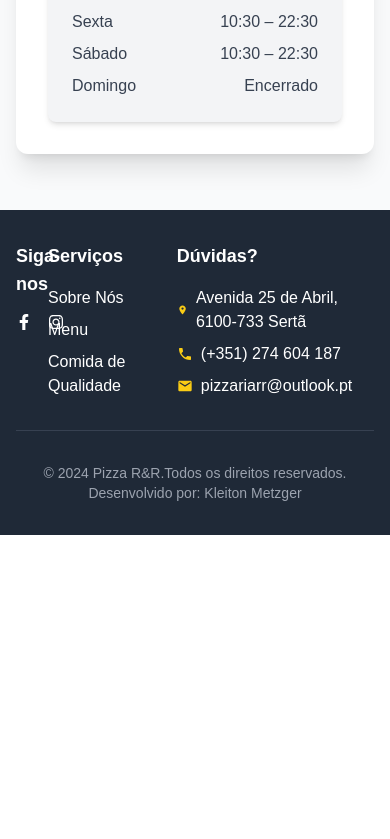
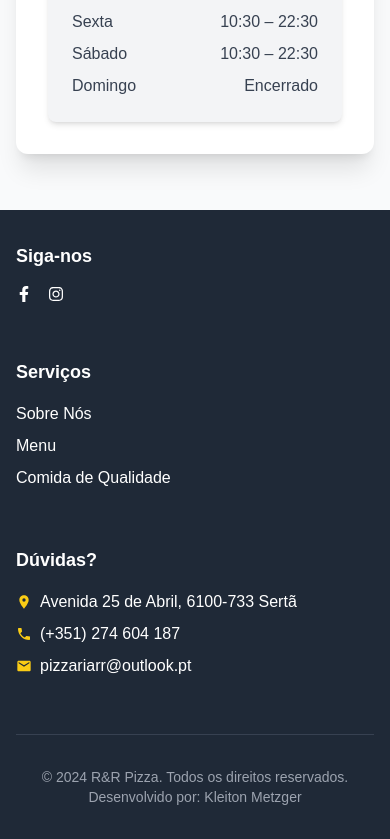
Before and after one commit to Kleiton-Metzger/rr_pizza, a Next.js app: page /about in a window 390 px wide. Shown: the part 1703-2542 px from the top of the page. Before the commit the page ends 2238 px from the top, so only its background shows below. Built offline with nearby package versions, Linux system fonts and the light colour scheme.

Commit message:
Refactor Footer component to update copyright and developer information(With these changes, the footer will look good on all screen sizes, maintaining readability and usability. The layout will adjust seamlessly between mobile and desktop views, providing a better user experience overall.)

```diff
--- a/src/components/Footer.tsx
+++ b/src/components/Footer.tsx
@@ -2,7 +2,6 @@ import React from 'react';
 import {
   FaFacebookF,
   FaInstagram,
-
 } from "react-icons/fa";
 import {
   MdLocationOn,
@@ -15,10 +14,9 @@ export const Footer: React.FC = () => {
     <footer className="bg-gray-800 text-white py-8">
       <div className="container mx-auto px-4 grid grid-cols-1 md:grid-cols-3 gap-8">
         {/* Social Media Section */}
-        <div className="flex flex-col items-start">
+        <div className="flex flex-col items-start mb-6 md:mb-0">
           <h3 className="text-lg font-semibold mb-4">Siga-nos</h3>
           <div className="flex space-x-4">
-
             <a href="https://www.facebook.com/pizzariaRR/" aria-label="Facebook" className="hover:text-yellow-400">
               <FaFacebookF />
             </a>
@@ -29,7 +27,7 @@ export const Footer: React.FC = () => {
         </div>
 
         {/* Services Section */}
-        <div className="flex flex-col items-start">
+        <div className="flex flex-col items-start mb-6 md:mb-0">
           <h3 className="text-lg font-semibold mb-4">Serviços</h3>
           <ul className="space-y-2">
             <li><a href="/about" className="hover:text-yellow-400">Sobre Nós</a></li>
@@ -39,7 +37,7 @@ export const Footer: React.FC = () => {
         </div>
 
         {/* Contact Section */}
-        <div className="flex flex-col items-start">
+        <div className="flex flex-col items-start mb-6 md:mb-0">
           <h3 className="text-lg font-semibold mb-4">Dúvidas?</h3>
           <ul className="space-y-2">
             <li>
@@ -82,9 +80,11 @@ export const Footer: React.FC = () => {
             </li>
           </ul>
         </div>
-        <div className="text-center text-sm text-gray-400 col-span-3 border-t border-gray-700 pt-8">
-          <p>&copy; 2024 Pizza R&R.Todos os direitos reservados.</p>
-          <p>Desenvolvido por: <a href="https://github.com/Kleiton-Metzger">Kleiton Metzger</a></p>
+
+        {/* Footer Note */}
+        <div className="text-center text-sm text-gray-400 col-span-1 md:col-span-3 border-t border-gray-700 pt-8">
+          <p>&copy; 2024 R&R Pizza. Todos os direitos reservados.</p>
+          <p>Desenvolvido por: <a href="https://github.com/Kleiton-Metzger" className="hover:text-yellow-400">Kleiton Metzger</a></p>
         </div>
       </div>
     </footer>
```
